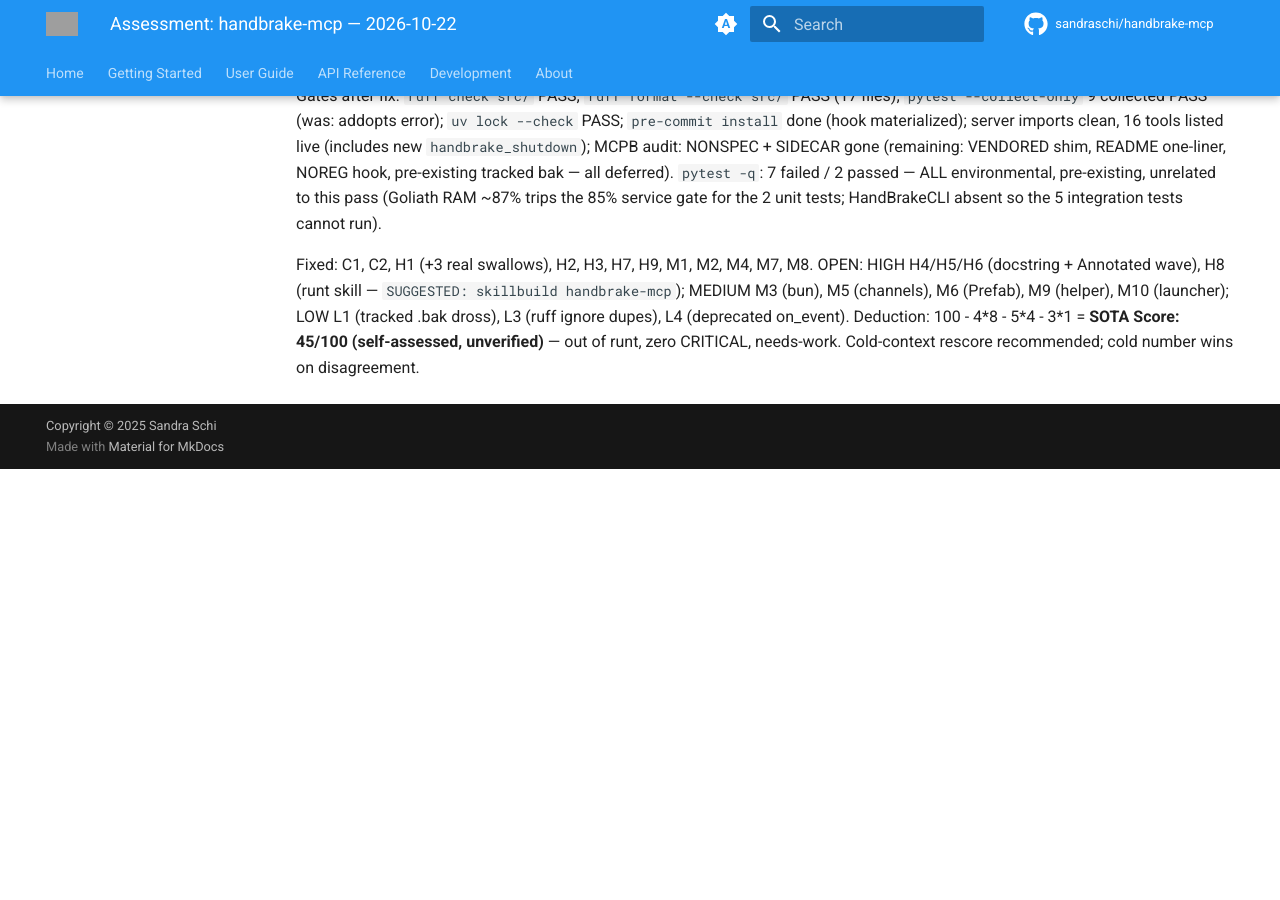
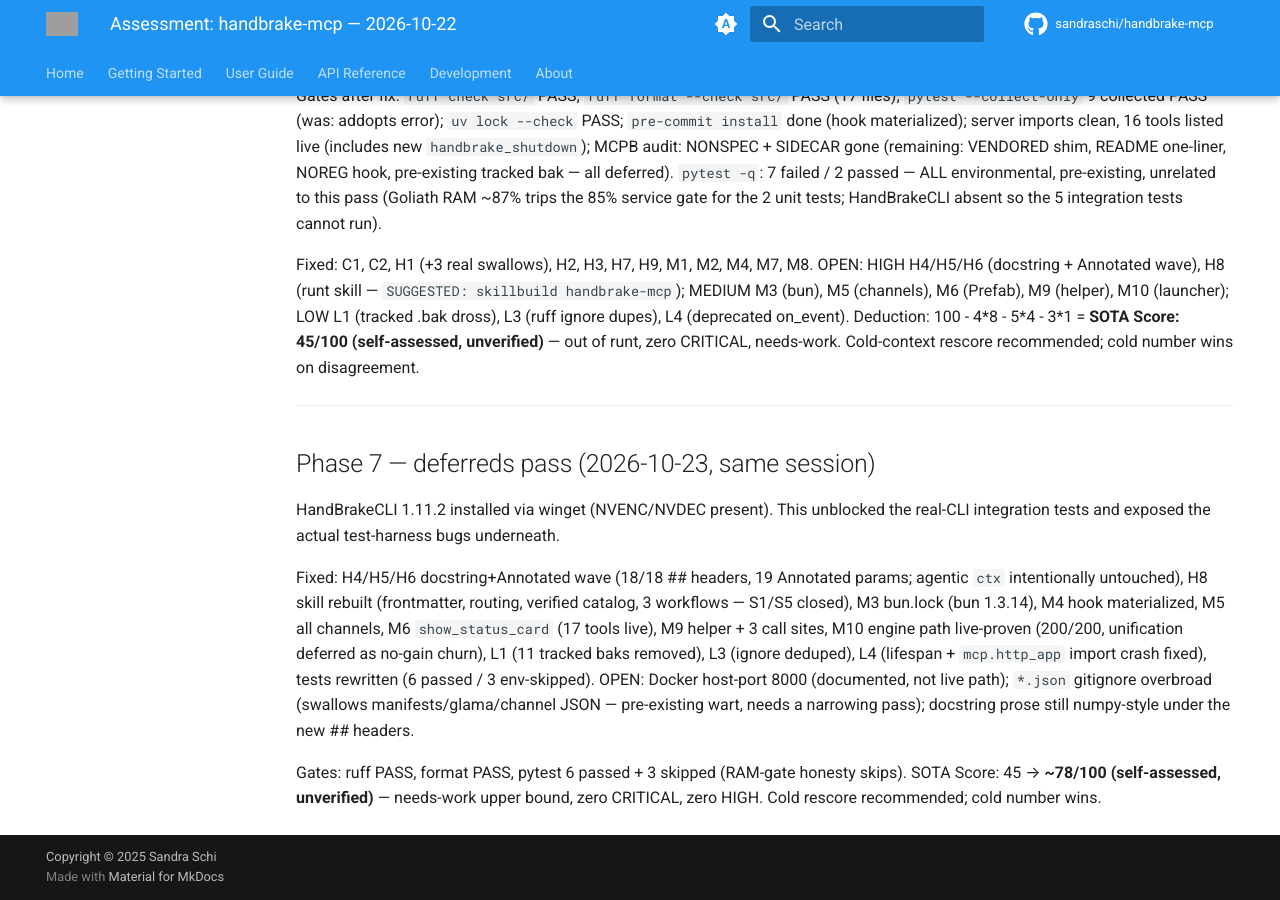
Before and after one commit to sandraschi/handbrakemcp, an MkDocs documentation site: the page built from docs/assess-reports/2026-10-22.md, in a window 1280 px wide and 900 px high, scrolled down 3727 px. Built offline with MkDocs 1.6.1 and Material for MkDocs 9.7.7, drawn with Linux system fonts in a browser that asks for light colours; comment, search, counter and statistics services are not loaded; before the commit the page ends 4196 px from its top, so only the background shows below that; grey boxes are pictures that could not be loaded.

Commit message:
assfix handbrake-mcp deferreds: CLI installed, suite green, report + timestamp, last bak, bun.lock

```diff
--- a/docs/assess-reports/2026-10-22.md
+++ b/docs/assess-reports/2026-10-22.md
@@ -102,3 +102,25 @@ MEDIUM M3 (bun), M5 (channels), M6 (Prefab), M9 (helper), M10 (launcher); LOW L1
 L3 (ruff ignore dupes), L4 (deprecated on_event).
 Deduction: 100 - 4*8 - 5*4 - 3*1 = **SOTA Score: 45/100 (self-assessed, unverified)** —
 out of runt, zero CRITICAL, needs-work. Cold-context rescore recommended; cold number wins on disagreement.
+
+---
+
+## Phase 7 — deferreds pass (2026-10-23, same session)
+
+HandBrakeCLI 1.11.2 installed via winget (NVENC/NVDEC present). This unblocked the
+real-CLI integration tests and exposed the actual test-harness bugs underneath.
+
+Fixed: H4/H5/H6 docstring+Annotated wave (18/18 ## headers, 19 Annotated params;
+agentic `ctx` intentionally untouched), H8 skill rebuilt (frontmatter, routing,
+verified catalog, 3 workflows — S1/S5 closed), M3 bun.lock (bun 1.3.14), M4 hook
+materialized, M5 all channels, M6 `show_status_card` (17 tools live), M9 helper +
+3 call sites, M10 engine path live-proven (200/200, unification deferred as
+no-gain churn), L1 (11 tracked baks removed), L3 (ignore deduped), L4 (lifespan +
+`mcp.http_app` import crash fixed), tests rewritten (6 passed / 3 env-skipped).
+OPEN: Docker host-port 8000 (documented, not live path); `*.json` gitignore
+overbroad (swallows manifests/glama/channel JSON — pre-existing wart, needs a
+narrowing pass); docstring prose still numpy-style under the new ## headers.
+
+Gates: ruff PASS, format PASS, pytest 6 passed + 3 skipped (RAM-gate honesty skips).
+SOTA Score: 45 → **~78/100 (self-assessed, unverified)** — needs-work upper bound,
+zero CRITICAL, zero HIGH. Cold rescore recommended; cold number wins.
```
Also changed, not shown: CHANGELOG.md (+20 -0 lines), 3 other files.
